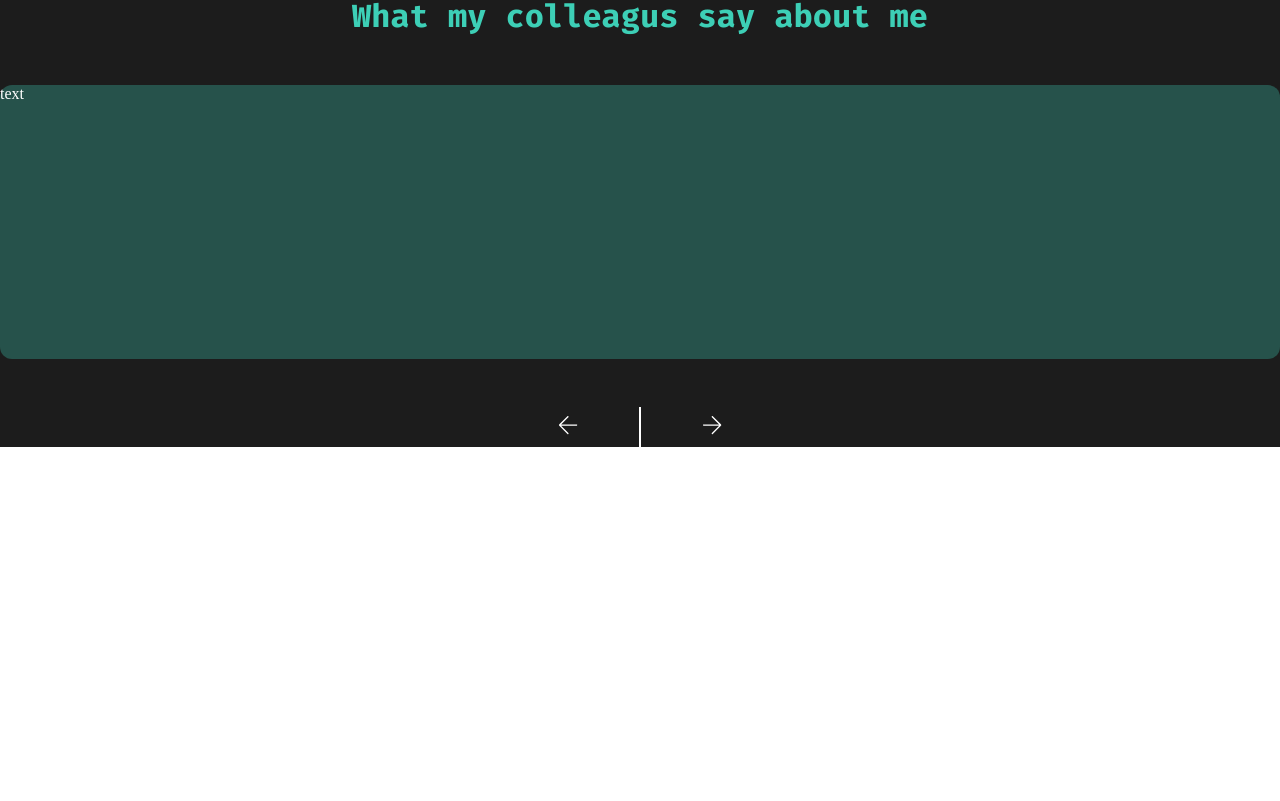
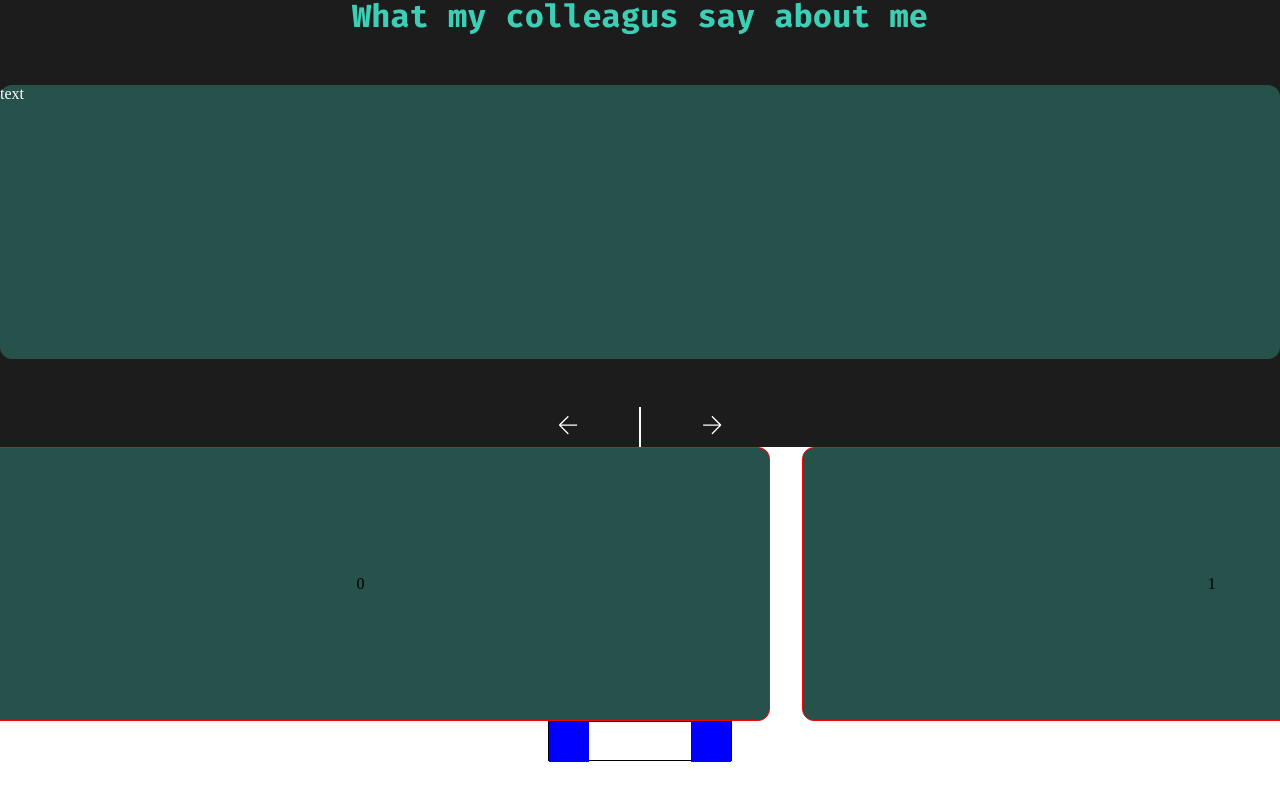
Before and after one commit to FederDonut/Portfolio, an Angular app: page / in a window 1280 px wide. Shown: the part 3189-3990 px from the top of the page. Before the commit the page ends 3636 px from the top, so only its background shows below. Built offline with nearby package versions, Linux system fonts and the light colour scheme.

Commit message:
add a own swiper

```diff
--- a/src/app/app.html
+++ b/src/app/app.html
@@ -5,3 +5,4 @@
 <app-technologies></app-technologies>
 <app-projects></app-projects>
 <app-others-about-me></app-others-about-me>
+<app-slider ></app-slider>
--- a/src/app/app.ts
+++ b/src/app/app.ts
@@ -6,6 +6,7 @@ import { AboutMe } from './about-me/about-me';
 import { Technologies } from './technologies/technologies';
 import { Projects } from './projects/projects';
 import { OthersAboutMe } from './others-about-me/others-about-me';
+import { Slider } from './shared/slider/slider';
 
 @Component({
   selector: 'app-root',
@@ -14,7 +15,8 @@ import { OthersAboutMe } from './others-about-me/others-about-me';
     AboutMe,
     Technologies,
     Projects,
-    OthersAboutMe
+    OthersAboutMe,
+    Slider
 ],
   templateUrl: './app.html',
   styleUrl: './app.scss'
--- a/src/app/others-about-me/others-about-me.html
+++ b/src/app/others-about-me/others-about-me.html
@@ -1,7 +1,8 @@
+
 <section class="content-wrapper">
 
   <h3>What my colleagus say about me</h3>
-  <swiper-container
+  <swiper-container #swiperContainer
     class="colleagus-swiper"
     slides-per-view="1.5"
     centered-slides="true"
@@ -23,16 +24,21 @@
       <swiper-slide ><div class="component"><div class="test">textcopy</div></div></swiper-slide>
   </swiper-container>
   <div class="btn-wrapper">
-    <button class="swiper-btn-prev" type="button"
+    <button #prevBtn class="swiper-btn-prev" type="button"
     (mouseenter)="prevIcon = hoverPrevIconPath"
     (mouseleave)="prevIcon = defaultPrevIconPath">
       <img [src]="prevIcon" alt="backward">
     </button>
-    <div class="swiper-pagination-dots"></div>
-    <button class="swiper-btn-next" type="button"
+
+    <div class="swiper-pagination-dots">
+
+    </div>
+
+    <button #nextBtn class="swiper-btn-next" type="button"
     (mouseenter)="nextIcon = hoverNextIconPath"
     (mouseleave)="nextIcon = defaultNextIconPath">
       <img [src]="nextIcon" alt="forward">
     </button>
   </div>
+
 </section>
--- a/src/app/others-about-me/others-about-me.scss
+++ b/src/app/others-about-me/others-about-me.scss
@@ -65,7 +65,13 @@ $Karla: 'Karla';
         .swiper-pagination-dots{
             height: 100%;
             width: auto;
-            border: 1px solid white
+            border: 1px solid white;
+            .elipse{
+                width: 8px;
+                height: 8px;
+                border-radius: 50%;
+                background-color: blue;
+            }
         }
         .swiper-btn-next{
             height: 100%;
--- a/src/app/others-about-me/others-about-me.ts
+++ b/src/app/others-about-me/others-about-me.ts
@@ -1,5 +1,7 @@
-import { Component, CUSTOM_ELEMENTS_SCHEMA, ViewChild, AfterViewInit,   } from '@angular/core';
+import { Component, CUSTOM_ELEMENTS_SCHEMA, ViewChild, AfterViewInit, OnDestroy, ElementRef  } from '@angular/core';
 import { CommonModule } from '@angular/common';
+import { Slider } from '../shared/slider/slider';
+import Swiper from 'swiper';
 
 
 
@@ -7,16 +9,17 @@ import { CommonModule } from '@angular/common';
   selector: 'app-others-about-me',
   imports: [
     CommonModule,
-
-
+    Slider
   ],
   templateUrl: './others-about-me.html',
   styleUrl: './others-about-me.scss',
   schemas: [CUSTOM_ELEMENTS_SCHEMA], //Ignoriert unbekannte tags im HTML notwendig für swiper
 })
-export class OthersAboutMe implements AfterViewInit {
+export class OthersAboutMe implements AfterViewInit, OnDestroy {
 
-  @ViewChild('swiperContainer') swiperContainer: any;
+  @ViewChild('swiperContainer',{static: false}) swiperContainer: any;
+  @ViewChild('prevBtn', { static: false }) prevBtn!: ElementRef<HTMLButtonElement>;
+  @ViewChild('nextBtn', { static: false }) nextBtn!: ElementRef<HTMLButtonElement>;
 
   defaultPrevIconPath:string = '/assets/img/arrow_back.svg'
   defaultNextIconPath:string = '/assets/img/arrow_forward.svg'
@@ -26,36 +29,123 @@ export class OthersAboutMe implements AfterViewInit {
   prevIcon = this.defaultPrevIconPath;
   nextIcon = this.defaultNextIconPath;
 
+  swiper:any = null;
+
+  prevHandler = () => this.swiper?.slidePrev();
+  nextHandler = () => this.swiper?.slideNext();
+  slideChangeHandler: any = null;
+
+  ngAfterViewInit() {
+    //this.setupSwiperNavigation();
+    this.initIntegration();
+  }
+
+  ngOnDestroy(){
+    this.cleanupListeners()
+  }
+
+  //initIntegration(){
+  //  const swiperEl = this.swiperContainer?.nativeElement;
+  //  if(!swiperEl){
+  //    console.error('Swiper-template fehlt (#swiperContainer)');
+  //    return;
+  //  }
+  //  const checkIfReady = ()=>{
+  //    if(swiperEl.swiper){
+  //      this.swiper = swiperEl.swiper;
+  //      this.setupButtons();
+  //      return true;
+  //    }
+  //    return false;
+  //  };
+  //  if(!checkIfReady()){
+  //    let tries = 0;
+  //    const maxTries = 30;
+  //    const interval = setInterval(() => {
+  //      tries++;
+  //      if (checkIfReady() || tries >= maxTries) {
+  //        clearInterval(interval);
+  //        if (!this.swiper) console.error('Swiper wurde nicht initialisiert.');
+  //      }
+  //    }, 100);
+  //  }
+  //  }
+  //
+  //}
+   private initIntegration() {
+    const swiperEl = this.swiperContainer?.nativeElement;
+    if (!swiperEl) {
+      console.error('Swiper-template fehlt (#swiperContainer)');
+      return;
+    }
+
+    const checkIfReady = () => {
+      if (swiperEl.swiper) {
+        this.swiper = swiperEl.swiper;
+        this.setupButtons();
+        return true;
+      }
+      return false;
+    };
+
+    if (!checkIfReady()) {
+      let tries = 0;
+      const maxTries = 30;
+      const interval = setInterval(() => {
+        tries++;
+        if (checkIfReady() || tries >= maxTries) {
+          clearInterval(interval);
+          if (!this.swiper) console.error('Swiper wurde nicht initialisiert.');
+        }
+      }, 100);
+    }
+  }
+
+
+  setupButtons() {
+    // vorherige Listener entfernen, dann neue hinzufügen
+    this.prevBtn?.nativeElement.removeEventListener('click', this.prevHandler);
+    this.nextBtn?.nativeElement.removeEventListener('click', this.nextHandler);
+
+    this.prevBtn?.nativeElement.addEventListener('click', this.prevHandler);
+    this.nextBtn?.nativeElement.addEventListener('click', this.nextHandler);
+  }
+
+  cleanupListeners() {
+    this.prevBtn?.nativeElement.removeEventListener('click', this.prevHandler);
+    this.nextBtn?.nativeElement.removeEventListener('click', this.nextHandler);
+    if (this.swiper && this.slideChangeHandler) {
+      this.swiper.off?.('slideChange', this.slideChangeHandler);
+    }
+  }
+  slidePrev() { this.swiper?.slidePrev(); }
+  slideNext() { this.swiper?.slideNext(); }
 
 
 
-  ngAfterViewInit() {
-    this.setupSwiperNavigation();
-  }
-
-  setupSwiperNavigation(){
-    //const swiperEl = this.swiperContainer.nativeElement;
-    const swiperEl = document.querySelector('swiper-container') as any;
-    const prevBtn = document.querySelector('.swiper-btn-prev') as HTMLButtonElement;
-    const nextBtn = document.querySelector('.swiper-btn-next') as HTMLButtonElement;
-
-    if (swiperEl && swiperEl.swiper) {
-
-      prevBtn?.removeEventListener('click', this.slidePrev);
-      nextBtn?.removeEventListener('click', this.slideNext);
-
-      prevBtn?.addEventListener('click', () => swiperEl.swiper.slidePrev());
-      nextBtn?.addEventListener('click', () => swiperEl.swiper.slideNext());
-    }
-  }
-
-  slidePrev(){
-    this.slidePrev();
-  }
-
-  slideNext(){
-    this.slideNext();
-  }
+  //setupSwiperNavigation(){
+  //  //const swiperEl = this.swiperContainer.nativeElement;
+  //
+  //  const swiperEl = document.querySelector('swiper-container') as any;
+  //  const prevBtn = document.querySelector('.swiper-btn-prev') as HTMLButtonElement;
+  //  const nextBtn = document.querySelector('.swiper-btn-next') as HTMLButtonElement;
+//
+  //  if (swiperEl && swiperEl.swiper) {
+//
+  //    prevBtn?.removeEventListener('click', this.slidePrev);
+  //    nextBtn?.removeEventListener('click', this.slideNext);
+//
+  //    prevBtn?.addEventListener('click', () => swiperEl.swiper.slidePrev());
+  //    nextBtn?.addEventListener('click', () => swiperEl.swiper.slideNext());
+  //  }
+  //}
+  //slidePrev(){
+  //  this.slidePrev();
+  //}
+//
+  //slideNext(){
+  //  this.slideNext();
+  //}
 
 
 
--- /dev/null
+++ b/src/app/shared/slider/slider.html
@@ -0,0 +1,18 @@
+<section class="container">
+    <div class="slider-wrapper">
+        <div class="slider" #sliderRef>
+            @for (coment of comments; track comments; let i = $index) {
+                <div class="comment">
+                    <p>{{i}}</p>
+                </div>
+            }
+        </div>
+
+
+    </div>
+    <div class="slider-nav">
+        <div class="btn next" (click)="slideNext()"></div>
+        <div class="pagination"></div>
+        <div class="btn prev" (click)="slidePrev()"></div>
+    </div>
+</section>
--- /dev/null
+++ b/src/app/shared/slider/slider.scss
@@ -0,0 +1,65 @@
+.container{
+    height: 362px;
+    width: 100%;
+    display: flex;
+    flex-direction: column;
+    align-items: center;
+
+    .slider-wrapper{
+        position: relative;
+        height: auto;
+        width: 100%;
+        //max-width: 48rem;
+
+        //max-width: 48rem;
+        margin: 0;
+
+        .slider{
+            height: 274px;
+            width: 100%;
+            overflow-x: auto;
+            scroll-snap-type: x mandatory;
+            scroll-behavior: smooth;
+            //aspect-ratio: 16/9;
+            display: flex;
+            flex-direction: row;
+            gap: 32px;
+            padding: 0 10%;
+            .comment{
+
+                flex: 1 0 80%;
+                scroll-snap-align: center;
+                height: 274px;
+                width: 100px;
+                background-color: rgb(38, 82, 75);
+                border: 1px solid red;
+                border-radius: 12px;
+                display: flex;
+                justify-content: center;
+                align-items: center;
+                object-fit: cover;
+
+            }
+        }
+    }
+    .slider-nav{
+        height: 40px;
+        width: 184px;
+        border: 1px solid black;
+        display: flex;
+        justify-content: space-between;
+
+        .btn{
+            height: 40px;
+            width: 40px;
+            background-color: blue;
+            &:hover{
+                cursor: pointer;
+            }
+        }
+        .pagination{
+            height: 100%;
+            width: auto;
+        }
+    }
+}
--- /dev/null
+++ b/src/app/shared/slider/slider.ts
@@ -0,0 +1,70 @@
+import { Component, ElementRef, ViewChild, OnInit, AfterViewInit } from '@angular/core';
+import { CommonModule } from '@angular/common';
+
+@Component({
+  selector: 'app-slider',
+  imports: [CommonModule],
+  templateUrl: './slider.html',
+  styleUrl: './slider.scss',
+})
+export class Slider implements AfterViewInit {
+
+  // Referenz auf das scrollbare DIV-Element mit der Klasse .slider
+  @ViewChild('sliderRef') sliderRef!: ElementRef<HTMLDivElement>;
+
+  comments = [1,2,3,4,5];
+  mirrorComments:any = [];
+  currentSlideIndex:number = 1
+
+  ngAfterViewInit(): void {
+      this.startPosition(2);
+  }
+
+  startPosition(index:number){
+    if(!this.sliderRef || index === 0){
+      return
+    }else{
+      const sliderEl = this.sliderRef.nativeElement;
+      const commentElement = sliderEl.querySelector('.comment'); // bezieh die css werte
+      const slideWidth = commentElement?.clientWidth || 0;
+      const gap = 32;
+
+      const startPosition = index * (slideWidth + gap);
+
+      //positionierung
+      sliderEl.scrollTo({
+        left: startPosition,
+        behavior: 'auto'
+      });
+    }
+
+  }
+
+  slideNext(){
+    if(!this.sliderRef){
+      console.log('keine Slider refernz gefunden')
+    }else{
+      const sliderEl = this.sliderRef.nativeElement;
+      const sliderWidth = sliderEl.querySelector('.comment')?.clientWidth || 0;
+      const gap = 32;
+
+      const scroll = sliderWidth + gap;
+      sliderEl.scrollBy({left: -scroll, behavior: 'smooth' })
+    }
+
+  }
+
+  slidePrev(){
+     if(!this.sliderRef){
+      console.log('keine Slider refernz gefunden')
+    }else{
+      const sliderEl = this.sliderRef.nativeElement;
+      const sliderWidth = sliderEl.querySelector('.comment')?.clientWidth || 0;
+      const gap = 32;
+
+      const scroll = sliderWidth + gap;
+      sliderEl.scrollBy({left: scroll, behavior: 'smooth' })
+    }
+
+  }
+}
```
